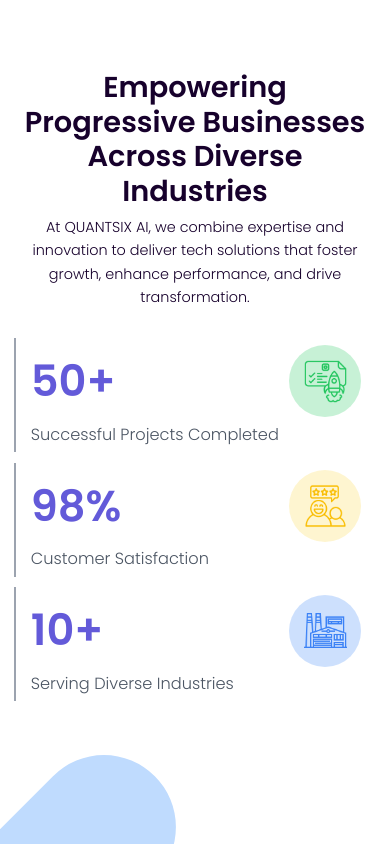
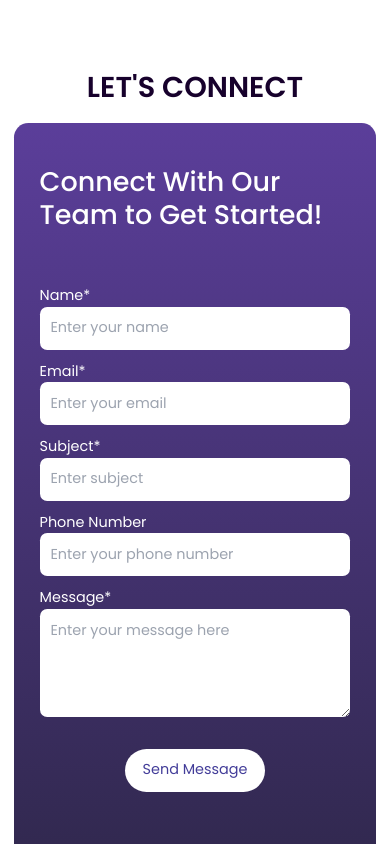
Before and after one commit to remeessalam/QUANTSIXAI, a React (Create React App) app: page /app-development in a window 390 px wide. Shown: the part 860-1704 px from the top of the page. Built offline with nearby package versions, Linux system fonts and the light colour scheme.

Commit message:
googel tag added add new form to landing page

```diff
--- a/public/index.html
+++ b/public/index.html
@@ -1,6 +1,21 @@
 <!DOCTYPE html>
 <html lang="en">
   <head>
+    <!-- Google Tag Manager -->
+    <script>
+      (function (w, d, s, l, i) {
+        w[l] = w[l] || [];
+        w[l].push({ "gtm.start": new Date().getTime(), event: "gtm.js" });
+        var f = d.getElementsByTagName(s)[0],
+          j = d.createElement(s),
+          dl = l != "dataLayer" ? "&l=" + l : "";
+        j.async = true;
+        j.src = "https://www.googletagmanager.com/gtm.js?id=" + i + dl;
+        f.parentNode.insertBefore(j, f);
+      })(window, document, "script", "dataLayer", "GTM-T46SB8C3");
+    </script>
+    <!-- End Google Tag Manager -->
+
     <meta charset="utf-8" />
     <link rel="icon" href="%PUBLIC_URL%/logo.png" />
     <meta name="viewport" content="width=device-width, initial-scale=1" />
@@ -9,8 +24,33 @@
     <link rel="apple-touch-icon" href="%PUBLIC_URL%/logo.png" />
     <link rel="manifest" href="%PUBLIC_URL%/manifest.json" />
     <title>QUANTSIXAI</title>
+    <!-- Google tag (gtag.js) -->
+    <script
+      async
+      src="https://www.googletagmanager.com/gtag/js?id=AW-11565908518"
+    ></script>
+    <script>
+      window.dataLayer = window.dataLayer || [];
+      function gtag() {
+        dataLayer.push(arguments);
+      }
+      gtag("js", new Date());
+
+      gtag("config", "AW-11565908518");
+    </script>
   </head>
   <body>
+    <!-- Google Tag Manager (noscript) -->
+    <noscript
+      ><iframe
+        src="https://www.googletagmanager.com/ns.html?id=GTM-T46SB8C3"
+        height="0"
+        width="0"
+        style="display: none; visibility: hidden"
+      ></iframe
+    ></noscript>
+    <!-- End Google Tag Manager (noscript) -->
+
     <noscript>You need to enable JavaScript to run this app.</noscript>
     <div id="root"></div>
   </body>
--- a/src/components/GetInTouch.jsx
+++ b/src/components/GetInTouch.jsx
@@ -28,8 +28,8 @@
 
     // Construct the request payload
     var payload = {
-      // to: "remeesreme4u@gmail.com",
-      to: clientDetails.email,
+      to: "remeesreme4u@gmail.com",
+      // to: clientDetails.email,
       subject: values.subject,
       body: emailBody,
     };
--- /dev/null
+++ b/src/components/LandingPage/LandingForm.jsx
@@ -0,0 +1,165 @@
+import React, { useState } from "react";
+import { useForm } from "react-hook-form";
+import toast from "react-hot-toast";
+import { useNavigate } from "react-router-dom";
+
+const LandingForm = () => {
+  const [spinner, setSpinner] = useState(false);
+  const {
+    register,
+    handleSubmit,
+    reset,
+    formState: { errors },
+  } = useForm();
+
+  // const onSubmit = (data) => {
+  //   console.log("Form Submitted:", data);
+  //   // Handle form submission logic here
+  // };
+  const navigate = useNavigate();
+  const onSubmit = async (values) => {
+    setSpinner(true);
+
+    var emailBody = "Name: " + values.name + "\n\n";
+    emailBody += "Email: " + values.email + "\n\n";
+    emailBody += "Phone: " + values.phone + "\n\n";
+    emailBody += "Message:\n" + values.message;
+
+    // Construct the request payload
+    var payload = {
+      to: "remeesreme4u@gmail.com",
+      // to: clientDetails.email,
+      subject: values.subject,
+      body: emailBody,
+    };
+
+    await fetch("https://smtp-api-tawny.vercel.app/send-email", {
+      method: "POST",
+      headers: {
+        "Content-Type": "application/json",
+      },
+      body: JSON.stringify(payload),
+    })
+      .then((response) => response.json())
+      .then((res) => {
+        if (res.error) {
+          toast.error(res.error);
+        } else {
+          toast.success("Email sent successfully");
+          reset();
+          navigate("/thank-you");
+        }
+      })
+      .catch((error) => {
+        toast.error(error.message);
+      })
+      .finally(() => setSpinner(false));
+  };
+  return (
+    <div className="pt-[6rem]">
+      {" "}
+      <div data-aos="fade-left" className="wrapper">
+        <p className=" heading  uppercase text-center mb-5">Let's connect</p>
+        <div className="bg-gradient-to-b text-white from-[#5B3E9A] to-[#30284D] rounded-2xl  px-7 pb-[6rem]">
+          <h2 className="text-3xl font-medium py-[3rem]">
+            Connect With Our Team to Get Started!
+          </h2>
+          <form
+            onSubmit={handleSubmit(onSubmit)}
+            className="grid grid-cols-1 gap-3 mt-3"
+          >
+            <div className="grid lg:grid-cols-2 gap-3">
+              <div className="">
+                <label htmlFor="name">Name*</label>
+                <input
+                  type="text"
+                  {...register("name", { required: "Name is required" })}
+                  className="w-full outline-none p-3 rounded-lg text-black"
+                  autoComplete="off"
+                  placeholder="Enter your name"
+                />
+                {errors.name && (
+                  <p className="text-red-500 text-sm">{errors.name.message}</p>
+                )}
+              </div>
+              <div className="">
+                <label htmlFor="email">Email*</label>
+                <input
+                  type="email"
+                  {...register("email", {
+                    required: "Email is required",
+                    pattern: {
+                      value: /^[a-zA-Z0-9._-]+@[a-zA-Z0-9.-]+\.[a-zA-Z]{2,4}$/,
+                      message: "Invalid email format",
+                    },
+                  })}
+                  className="w-full outline-none p-3 rounded-lg text-black"
+                  autoComplete="off"
+                  placeholder="Enter your email"
+                />
+                {errors.email && (
+                  <p className="text-red-500 text-sm">{errors.email.message}</p>
+                )}
+              </div>
+            </div>
+            <div className="grid lg:grid-cols-2 gap-3">
+              <div className="">
+                <label htmlFor="subject">Subject*</label>
+                <input
+                  type="text"
+                  {...register("subject", {
+                    required: "Subject is required",
+                  })}
+                  className="w-full outline-none p-3 rounded-lg text-black"
+                  autoComplete="off"
+                  placeholder="Enter subject"
+                />
+                {errors.subject && (
+                  <p className="text-red-500 text-sm">
+                    {errors.subject.message}
+                  </p>
+                )}
+              </div>
+              <div className="">
+                <label htmlFor="phone">Phone Number</label>
+                <input
+                  type="tel"
+                  {...register("phone", {
+                    required: "phone number is required",
+                  })}
+                  className="w-full outline-none p-3 rounded-lg text-black"
+                  autoComplete="off"
+                  placeholder="Enter your phone number"
+                />
+                {errors.phone && (
+                  <p className="text-red-500 text-sm">{errors.phone.message}</p>
+                )}
+              </div>
+            </div>
+            <div className="">
+              <label htmlFor="message">Message*</label>
+              <textarea
+                rows="4"
+                {...register("message", { required: "Message is required" })}
+                placeholder="Enter your message here"
+                className="w-full outline-none p-3 rounded-lg text-black"
+                autoComplete="off"
+              />
+              {errors.message && (
+                <p className="text-red-500 text-sm">{errors.message.message}</p>
+              )}
+            </div>
+            <button
+              type="submit"
+              className="mt-4 bg-white max-w-[30rem] mx-auto text-[#433d99] px-5 py-3 rounded-full hover:bg-[#5B3E9A] hover:text-white hover:-translate-y-1 duration-300 transition-all"
+            >
+              Send Message
+            </button>
+          </form>
+        </div>
+      </div>
+    </div>
+  );
+};
+
+export default LandingForm;
--- a/src/pages/LandingPage/LandingPage.jsx
+++ b/src/pages/LandingPage/LandingPage.jsx
@@ -13,6 +13,7 @@
 import TrustWorthySection from "../../components/TrustWorthySection";
 import IndustriesWeServe from "../../components/IndustriesWeServe";
 import Portfolio from "../../components/PortFolio";
+import LandingForm from "../../components/LandingPage/LandingForm";
 
 const LandingPage = ({ page }) => {
   return (
@@ -49,7 +50,7 @@
           </div>
         </div>
       </section> */}
-
+      <LandingForm />
       <TrustWorthySection />
 
       <section
```
